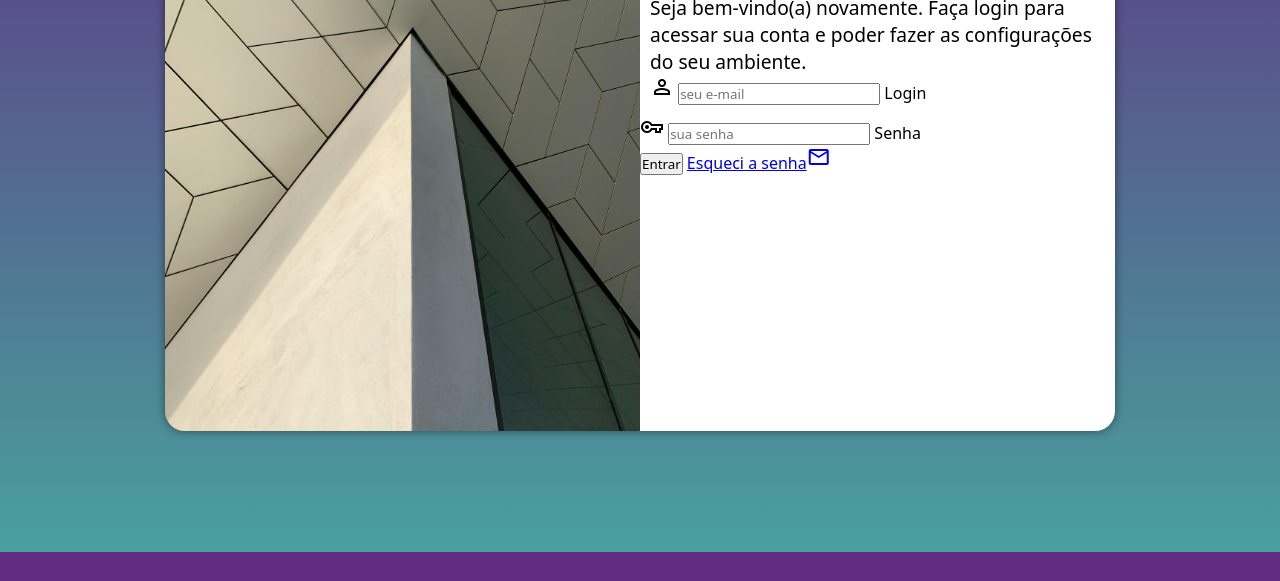
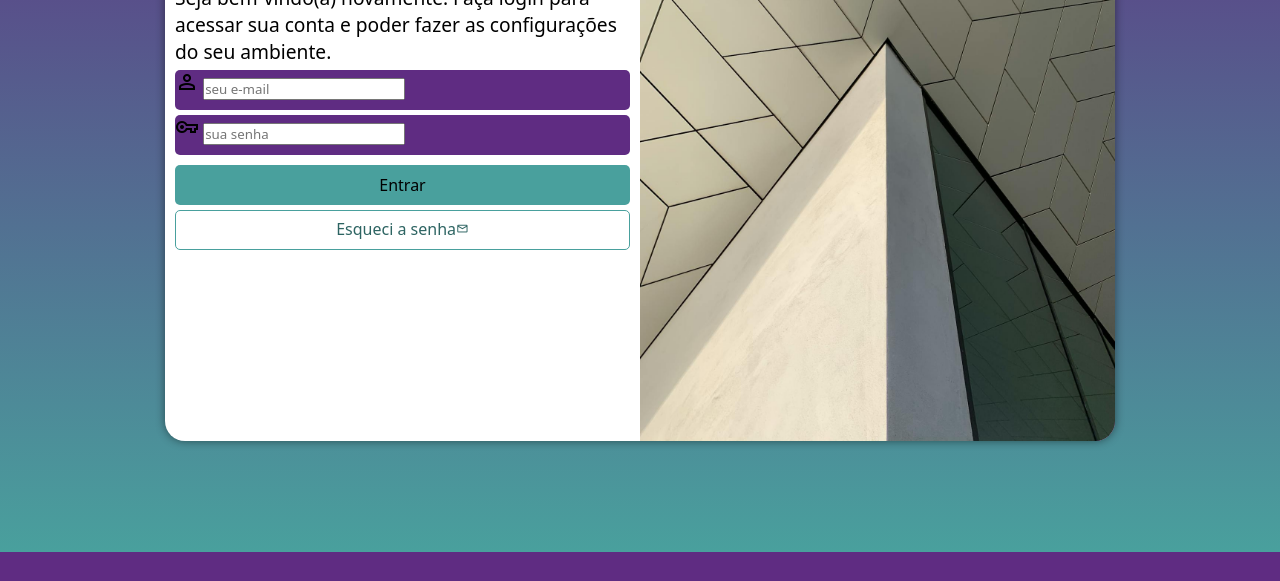
Before and after one commit to EiderXavier/projeto-login, a plain HTML site: page index.html in a window 1280 px wide. Shown: the part 248-829 px from the top of the page. Drawn offline with nearby package versions, Linux system fonts and the light colour scheme.

Commit message:
css do form, label, etc

```diff
--- a/estilos/media-query.css
+++ b/estilos/media-query.css
@@ -36,12 +36,12 @@ Grandes Telas:  acima de 1200px
         width: 950px;
     }
     section#login > div#imagem {
-        float: left;
+        float: right;
         width: 50%;
         height: 100%;
     }
     section#login > div#formulario {
-        float: right;
+        float: left;
         width: 50%;
     }
     div#formulario > h1 {
--- a/estilos/style.css
+++ b/estilos/style.css
@@ -27,10 +27,11 @@
     left: 50%;
     transform: translate(-50%, -50%);
     background-color: white;
-    width: 250px;
-    height: 500px;
+    width: 253px;
+    height: 520px;
     border-radius: 20px;
     overflow: hidden;
+
     box-shadow: 0px 0px 10px rgba(0,0,0,0.467);
     transition: width .4s, height .4s;
     transition-timing-function: ease;
@@ -56,6 +57,19 @@
    font-size: 0.8em;
  }
 
+ form > div.campo {
+   background-color: #5f2c82;
+   display: block;
+   width: 100%;
+   height: 40px;
+   border-radius: 5px;
+   margin: 5px 0px;
+ }
+
+ div.campo > label {
+   display: none;
+ }
+
  form > input[type=submit] {
    display: block;
    font-size: 1em;
@@ -64,10 +78,11 @@
    background-color: #49a09d;
    border: none;
    border-radius: 5px;
+   margin-top: 10px;
  }
 
  form > input[type=submit]:hover {
-   background-color: #49a09d6e;
+   background-color: #276c6acb;
 
  }
  form > a.botao{
@@ -76,9 +91,19 @@
    font-size: 1em;
    width: 100%;
    height: 40px;
-   background-color: #6cd3cf;
+   padding-top: 7px;
+   margin-top: 5px;
+   background-color: white;
    color: #2d6462;
    border: 1px solid #49a09D;
    border-radius: 5px;
    text-decoration: none;
  }
+ form > a.botao:hover{
+   background-color: #6cd3cf;
+ }
+
+ form > a.botao > span {
+   font-size: 0.8em;
+
+ }
--- a/index.html
+++ b/index.html
@@ -18,7 +18,7 @@
             <div id="formulario">
                 <h1>Login</h1>
                 <p>Seja bem-vindo(a) novamente. Faça login para acessar sua conta e poder fazer as configurações do seu ambiente.</p>
-                <form action="login.php" method="post" autocomplete="on>
+                <form action="login.php" method="post" autocomplete="on">
 
                             <div class="campo">
                                 <span class="material-symbols-outlined">person</span>
```
